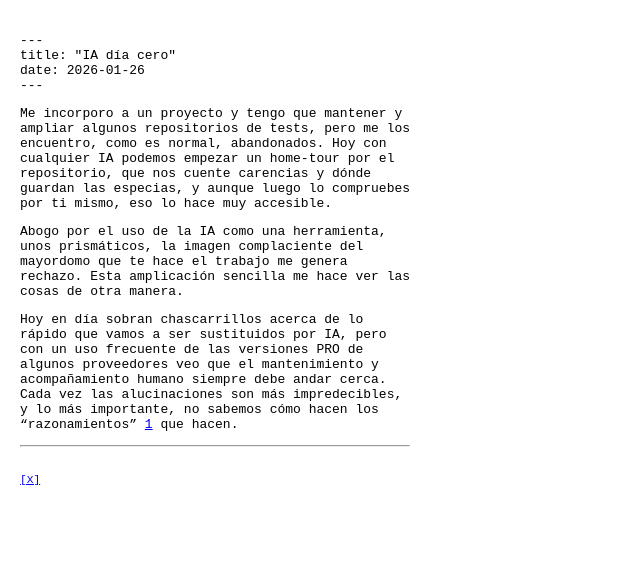
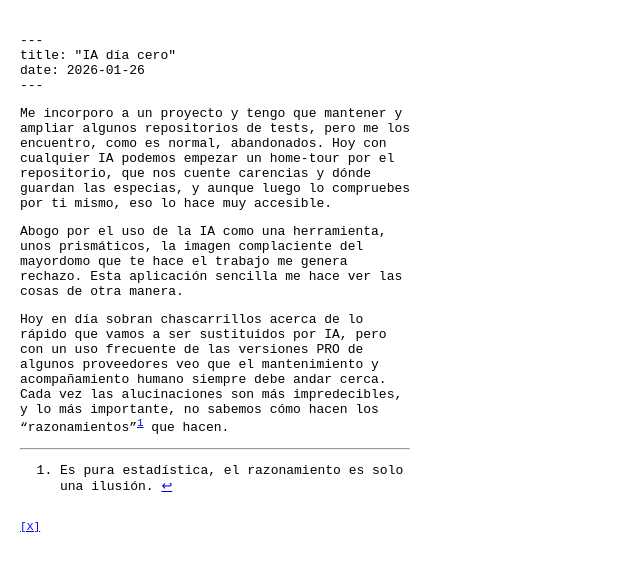
Before and after one commit to jmlro/bab.github.io, a Jekyll site: the page built from _posts/2026-01-26-ia-dia-cero.md, in a window 1280 px wide. Shown: the top 571 px of the page, without its empty margins (0-640 px from the left). Built offline with Jekyll 4.4.1, drawn with Linux system fonts in a browser that asks for light colours.

Commit message:
fixes footnotes

```diff
--- a/_posts/2026-01-26-ia-dia-cero.md
+++ b/_posts/2026-01-26-ia-dia-cero.md
@@ -1,14 +1,14 @@
 ---
 title: "IA día cero"
 date: 2026-01-26
-categories: ia, code
+categories: ia
 layout: post
 ---
 Me incorporo a un proyecto y tengo que mantener y ampliar algunos repositorios de tests, pero me los encuentro, como es normal, abandonados. Hoy con cualquier IA podemos empezar un home-tour por el repositorio, que nos cuente carencias y dónde guardan las especias, y aunque luego lo compruebes por ti mismo, eso lo hace muy accesible.
 
-Abogo por el uso de la IA como una herramienta, unos prismáticos, la imagen complaciente del mayordomo que te hace el trabajo me genera rechazo. Esta amplicación sencilla me hace ver las cosas de otra manera.
+Abogo por el uso de la IA como una herramienta, unos prismáticos, la imagen complaciente del mayordomo que te hace el trabajo me genera rechazo. Esta aplicación sencilla me hace ver las cosas de otra manera.
 
-Hoy en día sobran chascarrillos acerca de lo rápido que vamos a ser sustituidos por IA, pero con un uso frecuente de las versiones PRO de algunos proveedores veo que el mantenimiento y acompañamiento humano siempre debe andar cerca. Cada vez las alucinaciones son más impredecibles, y lo más importante, no sabemos cómo hacen los "razonamientos" [1] que hacen.
+Hoy en día sobran chascarrillos acerca de lo rápido que vamos a ser sustituidos por IA, pero con un uso frecuente de las versiones PRO de algunos proveedores veo que el mantenimiento y acompañamiento humano siempre debe andar cerca. Cada vez las alucinaciones son más impredecibles, y lo más importante, no sabemos cómo hacen los "razonamientos"[^1] que hacen.
 
 ---
-[1]: Es pura estadística, el razonamiento es solo una ilusión.
+[^1]: Es pura estadística, el razonamiento es solo una ilusión.
```
